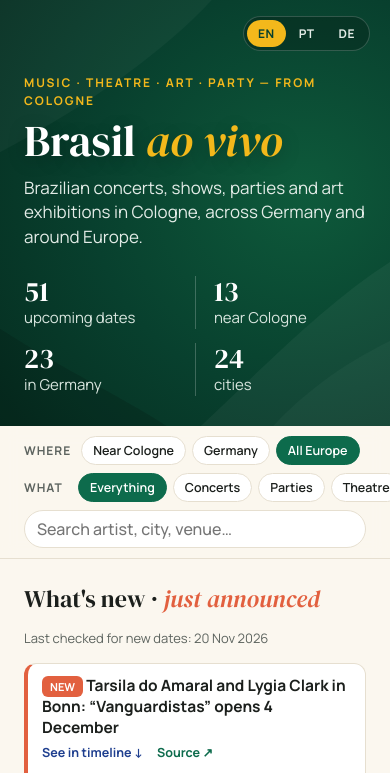
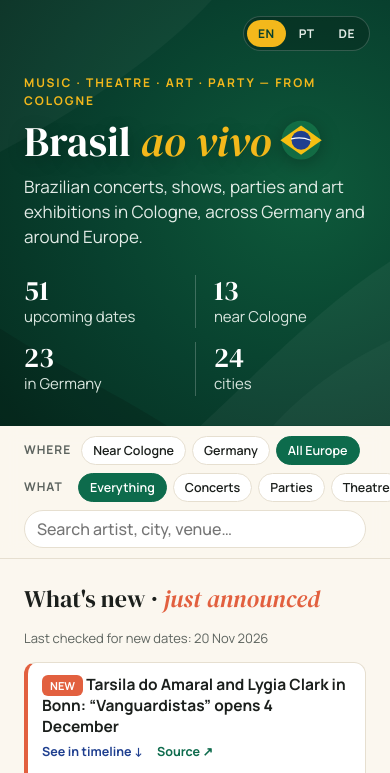
Before and after one commit to camilamartinsd/brasil-ao-vivo, a plain HTML site: page index.html in a window 390 px wide. Shown: the top 773 px of the page. Drawn offline with Linux system fonts and the light colour scheme.

Commit message:
Show the flag next to the title on phones
Co-Authored-By: Claude Opus 5.5 <noreply@anthropic.com>
Claude-Session: https://claude.ai/code/session_01XsGp8RHNpDj8dxtbcLjFtd

```diff
--- a/index.html
+++ b/index.html
@@ -36,6 +36,7 @@
   .eyebrow{letter-spacing:.2em;text-transform:uppercase;font-size:14px;font-weight:700;color:var(--sun)}
   h1{font-family:"DM Serif Display",serif;font-weight:400;font-size:clamp(44px,6vw,78px);line-height:.95;margin:10px 0 14px;text-shadow:0 4px 18px rgba(0,0,0,.25)}
   h1 em{color:var(--sun);font-style:italic}
+  .flag-mini{display:none}
   header p{max-width:600px;margin:0;color:#e3ece7;font-size:clamp(17px,1.7vw,21px);line-height:1.45}
   .wrap{max-width:1040px;margin:0 auto;padding:0 24px}
   .stats{display:flex;flex-wrap:wrap;row-gap:14px;margin-top:26px}
@@ -144,6 +145,8 @@
     header .wrap{grid-template-columns:1fr;padding:74px 24px 30px;gap:16px}
     .eyebrow{font-size:12px;letter-spacing:.16em}
     header .flagwrap{display:none}
+    h1{font-size:min(44px,10.8vw);white-space:nowrap}
+    .flag-mini{display:inline-block;width:1em;height:.96em;margin-left:.2em;vertical-align:-.1em;filter:drop-shadow(0 4px 10px rgba(0,0,0,.35))}
     .langs{right:20px;top:16px;padding:3px}
     .langs button{font-size:12px;padding:5px 11px}
     .stats{display:grid;grid-template-columns:1fr 1fr}
@@ -170,7 +173,7 @@
   </div>
   <div class="wrap"><div class="hero-text">
     <div class="eyebrow" data-t="eyebrow"></div>
-    <h1>Brasil <em>ao vivo</em></h1>
+    <h1>Brasil <em>ao vivo</em><svg class="flag-mini" viewBox="0 0 460 440" aria-hidden="true"><circle cx="230" cy="220" r="212" fill="#1a8a57" opacity=".55"/><path d="M4 220 L230 60 L456 220 L230 380Z" fill="#f6bf12"/><circle cx="230" cy="220" r="104" fill="#1f3f8f"/><path d="M126 206 Q230 178 334 220" stroke="#fff" stroke-width="13" fill="none" stroke-linecap="round"/></svg></h1>
     <p data-t="intro"></p>
     <div class="stats" id="stats"></div>
   </div>
```
